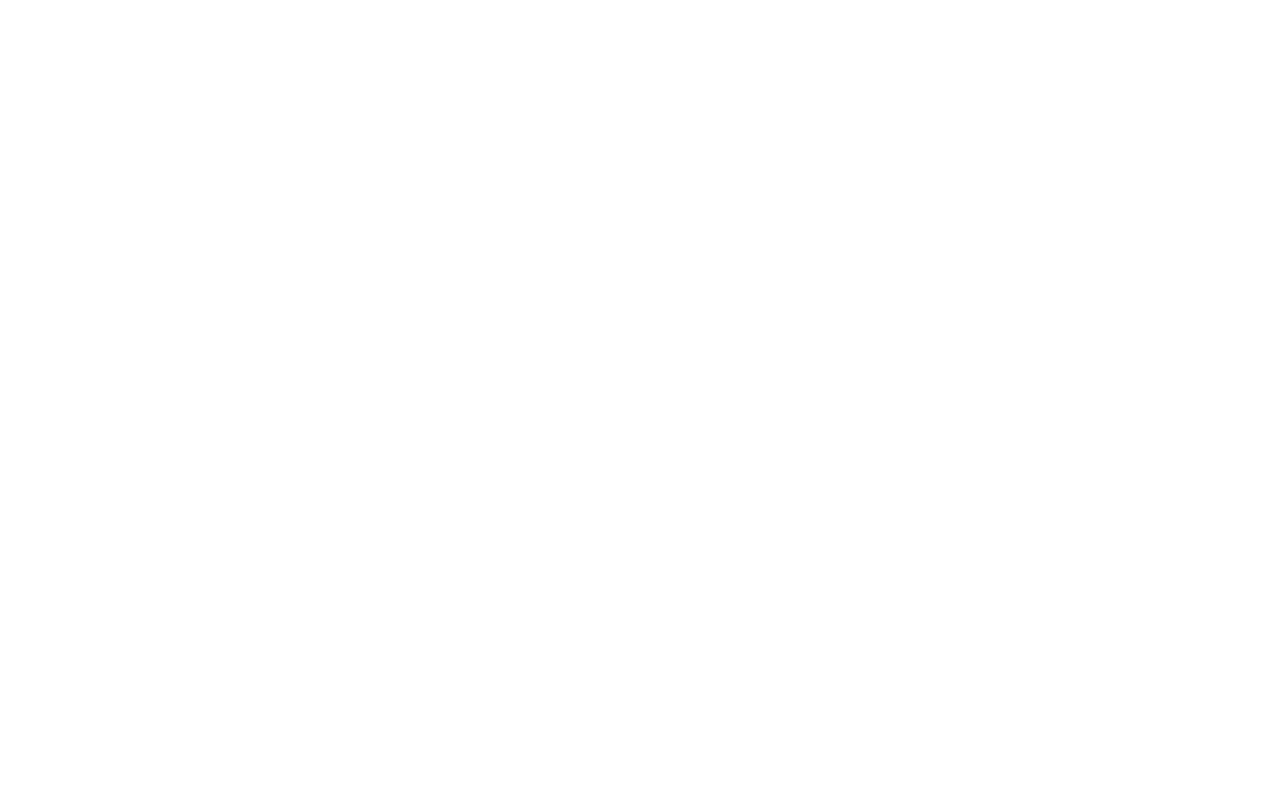
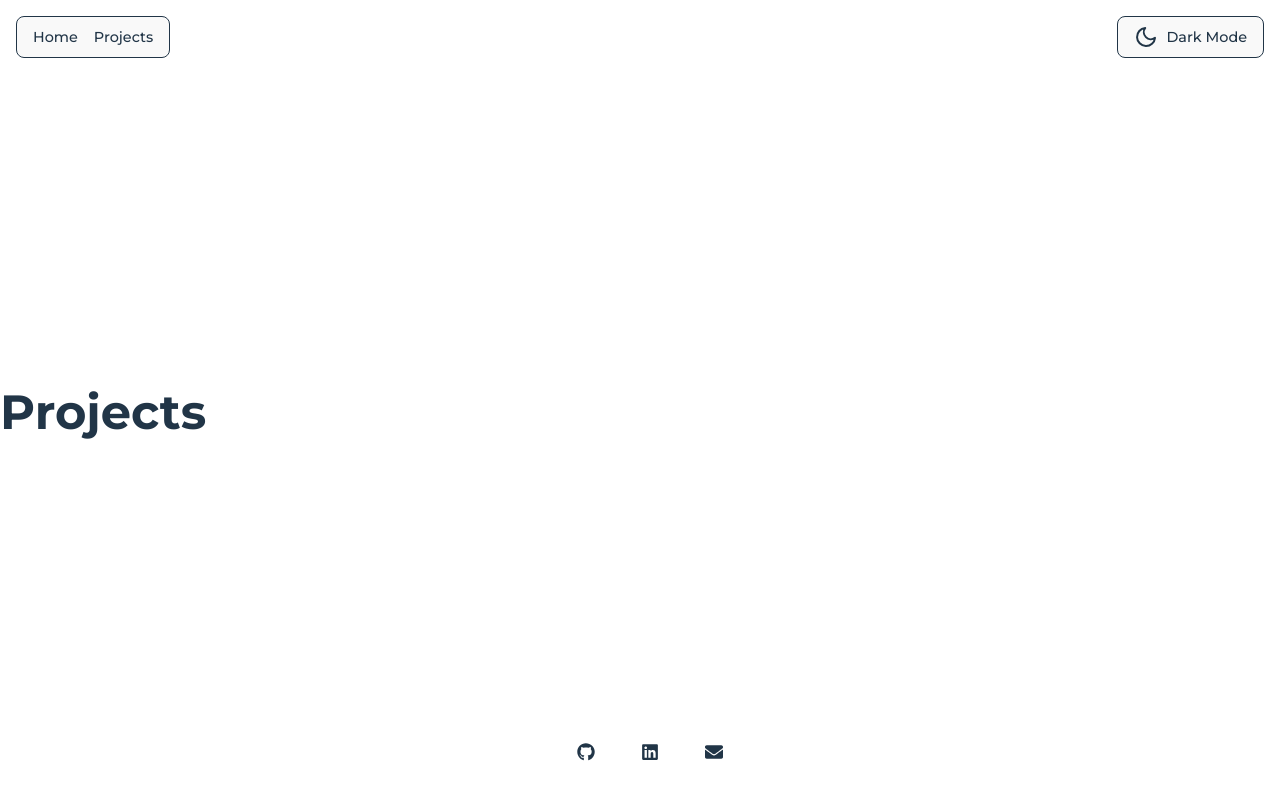
Before and after one commit to eff3ry/portfolio-site-basic, a React (Vite) app: page /portfolio-site-basic/projects in a window 1280 px wide. Before the commit this address had no page. Built offline with nearby package versions, Linux system fonts and the light colour scheme.

Commit message:
basic projects page

```diff
--- a/src/App.jsx
+++ b/src/App.jsx
@@ -9,7 +9,7 @@
         <Router basename="/portfolio-site-basic">
            <Routes>
                <Route path="/" element={<Home />} />
-               {/*<Route path="/projects" element={<Projects />} />*/}
+               <Route path="/projects" element={<Projects />} />
            </Routes>
         </Router>
     );
--- a/src/components/Header.jsx
+++ b/src/components/Header.jsx
@@ -7,7 +7,7 @@
   return (
     <>
       <ThemeToggle />
-      {/*<Navbar />*/}
+      <Navbar />
     </>
   );
 };
--- a/src/index.css
+++ b/src/index.css
@@ -18,6 +18,8 @@
   --button-bg-color: #f9f9f9;
   --button-border-hover: #646cff;
   --card-color: #888;
+  --card-bg: #fff;
+  --accent-color: #007bff;
 }
 
 /* Dark theme variables */
@@ -29,6 +31,8 @@
   --button-bg-color: #1a1a1a;
   --button-border-hover: #646cff;
   --card-color: #888;
+  --card-bg: #1a1a1a;
+  --accent-color: #3399ff;
 }
 
 /* Apply theme variables */
--- a/src/pages/Projects.jsx
+++ b/src/pages/Projects.jsx
@@ -1,45 +1,32 @@
 import React from 'react';
-import { Canvas } from '@react-three/fiber';
-import { OrbitControls } from "@react-three/drei";
 import Header from '../components/Header';
 import Footer from '../components/Footer';
-import { useTheme } from '../context/ThemeContext';
-import {RotatingDodecahedron} from "../components/RotatingShape.jsx";
+import '../styles/Projects.css';
 
-
+const projectList = [
+    {
+        title: 'Project Alpha',
+        description: 'A brief description of Project Alpha.',
+        link: '#'
+    },
+    {
+        title: 'Project Beta',
+        description: 'A brief description of Project Beta.',
+        link: '#'
+    },
+    {
+        title: 'Project Gamma',
+        description: 'A brief description of Project Gamma.',
+        link: '#'
+    }
+];
 
 const Projects = () => {
-  // Calculate aspect ratio
-  const aspect = window.innerWidth / window.innerHeight;
-  const d = 5; // Camera distance from origin
-  const { theme } = useTheme();
-
-  // Set background color based on theme
-  const backgroundColor = theme === 'dark' ? '#242424' : '#F0F0F0';
-
     return (
         <div style={{ position: 'relative' }}>
-      <Canvas style={{ height: '100vh', width: '100vw', display: 'flex', justifyContent: 'center', alignItems: 'center' }}
-              orthographic
-              camera={{
-                  position: [0, 0, d],
-                  zoom: 1,
-                  left: -aspect * d,
-                  right: aspect * d,
-                  top: d,
-                  bottom: -d,
-                  near: 0.1,
-                  far: 1000
-              }}>
-      <OrbitControls enableZoom enablePan={false} enableRotate />
-        <directionalLight position={[1, 1, 1]} intensity={10} color={0x9CDBA6} />
-        <color attach="background" args={[backgroundColor]}/>
-
-          <RotatingDodecahedron/>
-      </Canvas>
             <Header />
-      <div style={{ position: 'fixed', top: '50%', left: '50%', transform: 'translate(-50%, -50%)', zIndex: 1000, pointerEvents: 'none' }}>
-        <h1 style={{ color: 'var(--font-color)', fontSize: '3rem', textAlign: 'center', pointerEvents: 'auto' }}>Projects</h1>
+            <div className="projects-content">
+                <h1 className="projects-title">Projects</h1>
             </div>
             <Footer />
         </div>
--- /dev/null
+++ b/src/styles/Projects.css
@@ -0,0 +1,11 @@
+.projects-content {
+    pointer-events: auto; /* Re-enables interaction if needed */
+    text-align: center;
+}
+
+.projects-title {
+    color: var(--font-color);
+    font-size: 3rem;
+    font-weight: 700;
+    margin-bottom: 0.5rem;
+}
```
Also changed, not shown: 1 other file (tests, documents, lock files or other folders). Lines whose indentation alone changed are shown as unchanged.
